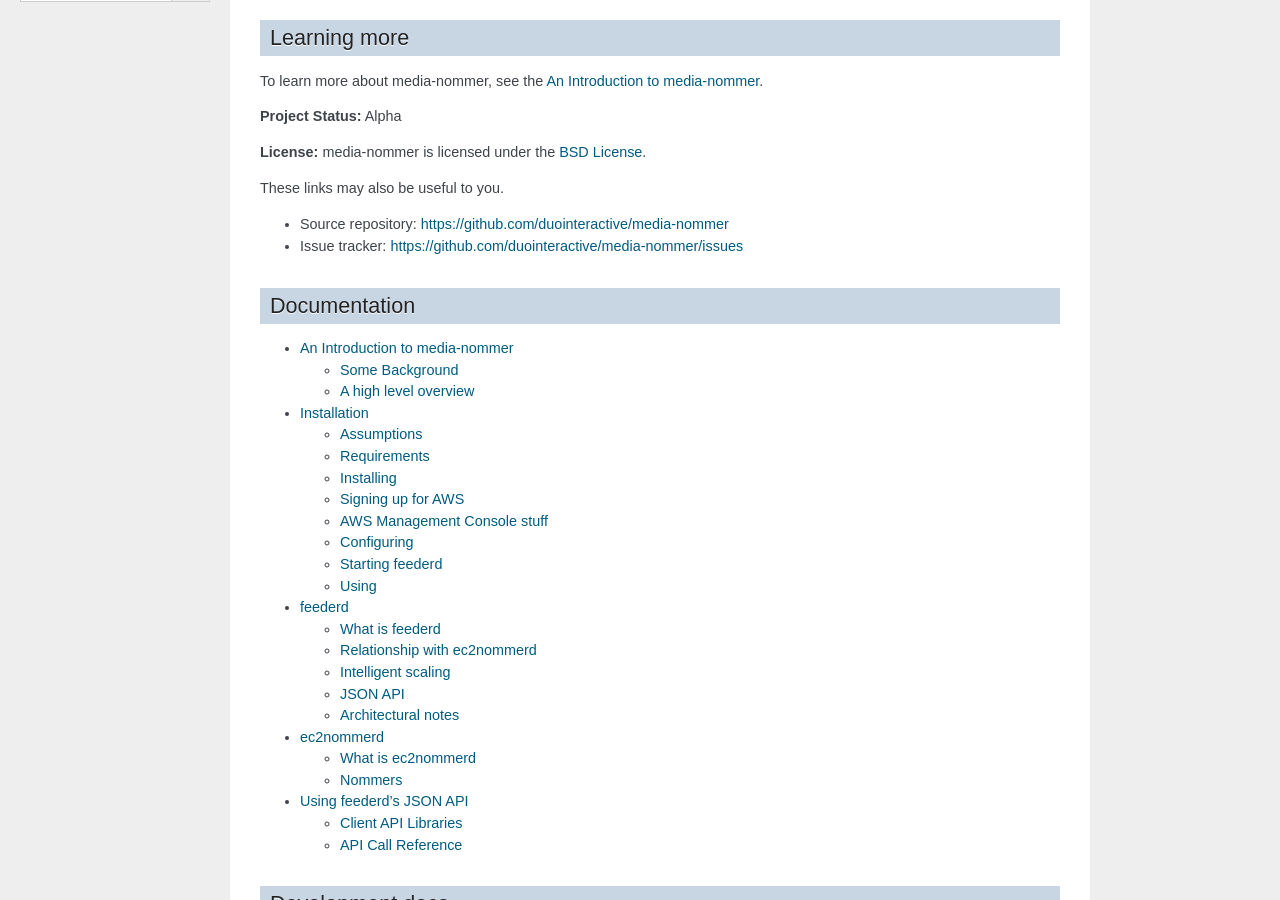
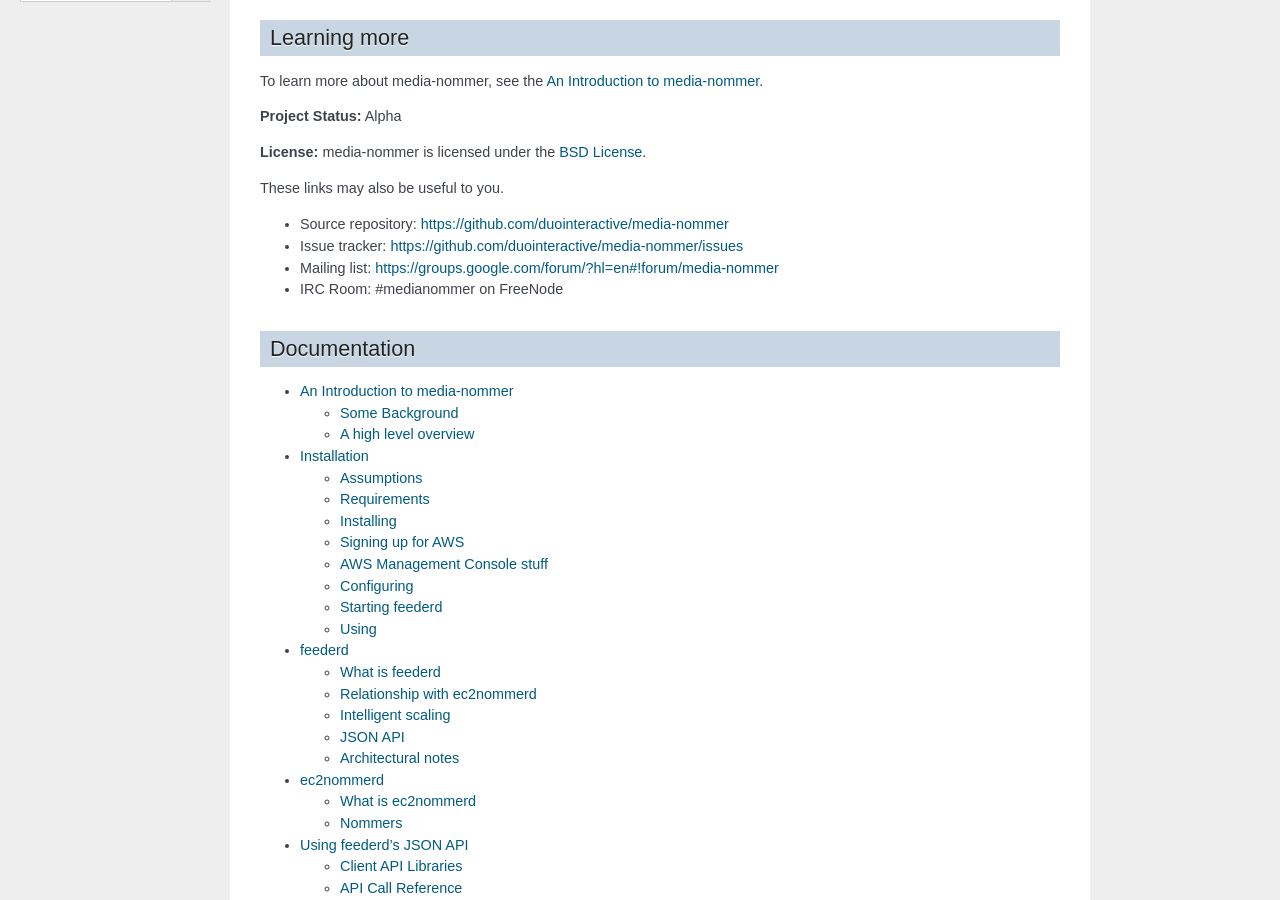
Before and after one commit to duointeractive/media-nommer, a Sphinx documentation site: the page built from doc_src/source/index.rst, in a window 1280 px wide and 900 px high, scrolled down 430 px. Built offline with Sphinx 7.4.7, drawn with Linux system fonts in a browser that asks for light colours.

Commit message:
Adding links for mailing list an IRC room to docs.

```diff
--- a/doc_src/source/global.txt
+++ b/doc_src/source/global.txt
@@ -1,5 +1,6 @@
 .. _GitHub project: https://github.com/duointeractive/media-nommer
 .. _issue tracker: https://github.com/duointeractive/media-nommer/issues
+.. _mailing list: https://groups.google.com/forum/?hl=en#!forum/media-nommer
 
 .. _Python: http://python.org
 .. _Twisted: http://twistedmatrix.com/trac/
--- a/doc_src/source/index.rst
+++ b/doc_src/source/index.rst
@@ -38,6 +38,8 @@
 
 * Source repository: https://github.com/duointeractive/media-nommer
 * Issue tracker: https://github.com/duointeractive/media-nommer/issues
+* Mailing list: https://groups.google.com/forum/?hl=en#!forum/media-nommer
+* IRC Room: #medianommer on FreeNode
 
 Documentation
 -------------
```
